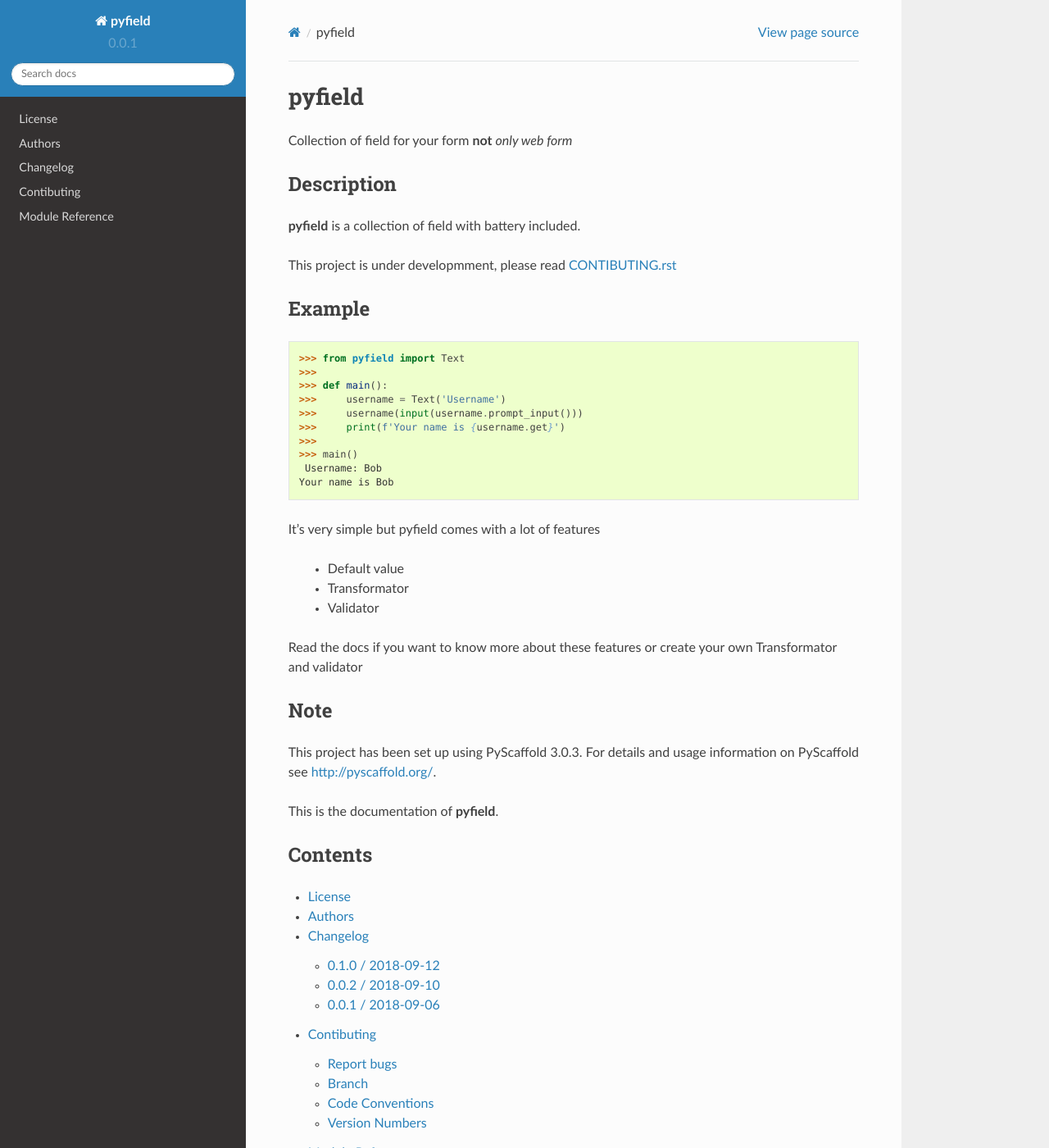
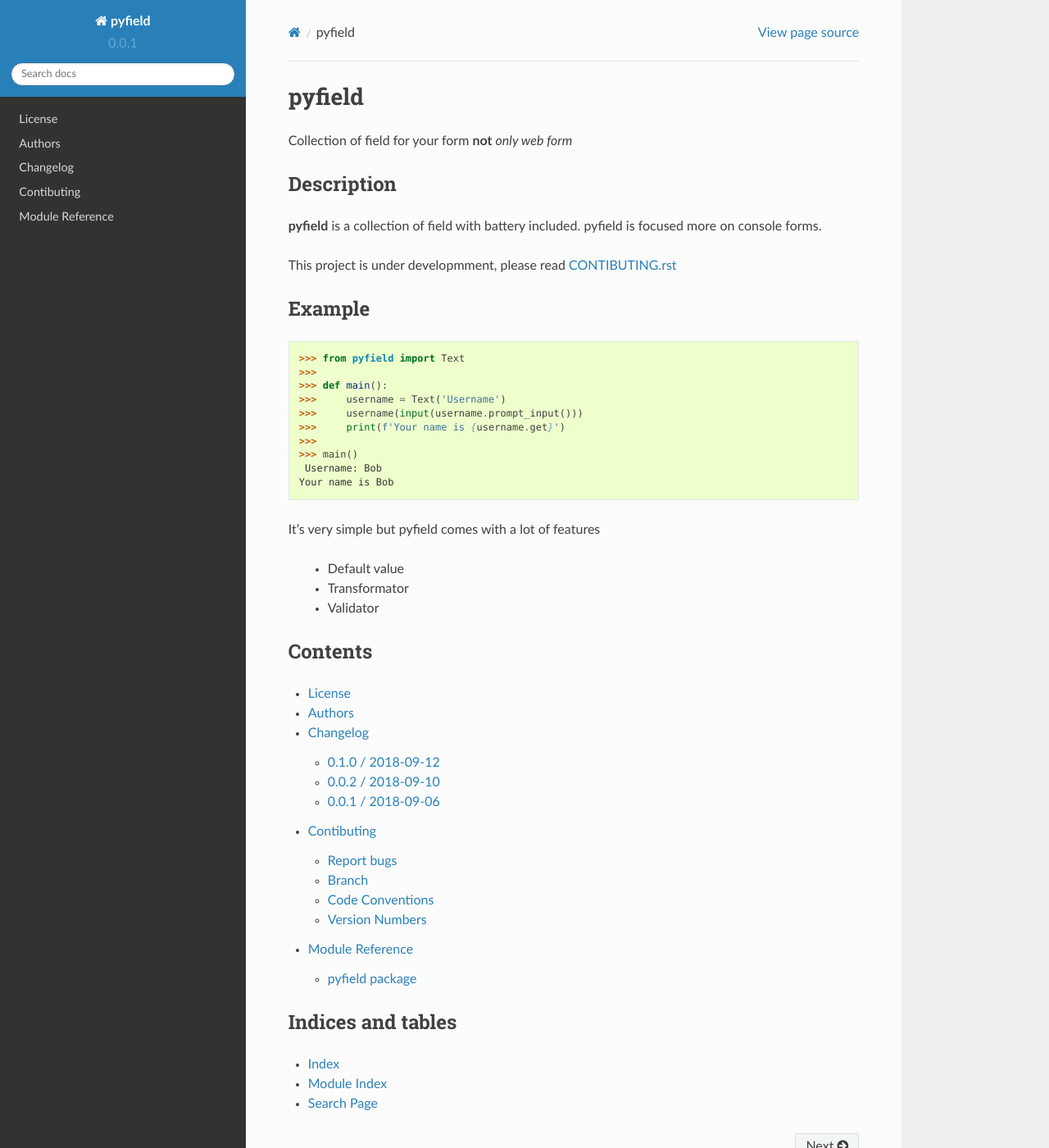
Before and after one commit to Unviray/pyfield, a Sphinx documentation site: the page built from docs/index.rst, in a window 1280 px wide and 1400 px high. Shown: the whole window at 82% size. Built offline with Sphinx 7.4.7 and the Read the Docs theme 2.0.0, drawn with Linux system fonts in a browser that asks for light colours.

```diff
--- a/docs/index.rst
+++ b/docs/index.rst
@@ -8,7 +8,8 @@ Collection of field for your form **not** *only web form*
 Description
 ===========
 
-**pyfield** is a collection of field with battery included.
+**pyfield** is a collection of field with battery included. pyfield is focused more
+on console forms.
 
 This project is under developmment, please read
 `CONTIBUTING.rst <https://github.com/Ublimjo/pyfield/blob/master/CONTRIBUTING.rst>`_
@@ -36,18 +37,6 @@ It's very simple but pyfield comes with a lot of features
  - Transformator
  - Validator
 
-Read the docs if you want to know more about these features or create your own
-Transformator and validator
-
-
-Note
-====
-
-This project has been set up using PyScaffold 3.0.3. For details and usage
-information on PyScaffold see http://pyscaffold.org/.
-
-This is the documentation of **pyfield**.
-
 
 Contents
 ========
```
Also changed, not shown: docs/usage.rst (added, +100 -0 lines).
